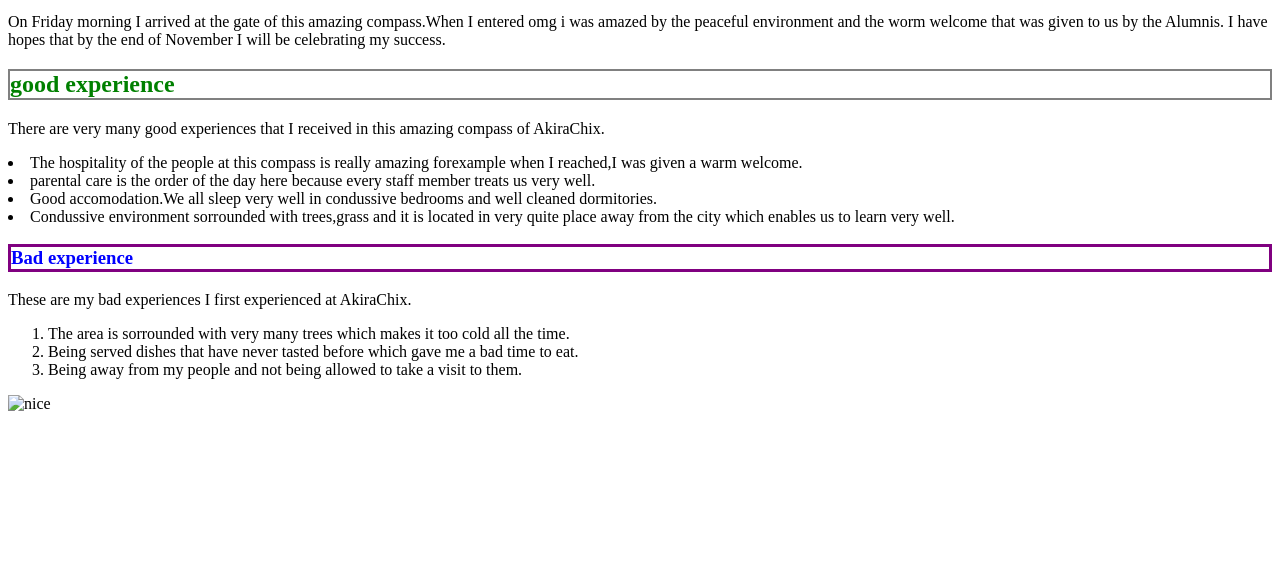
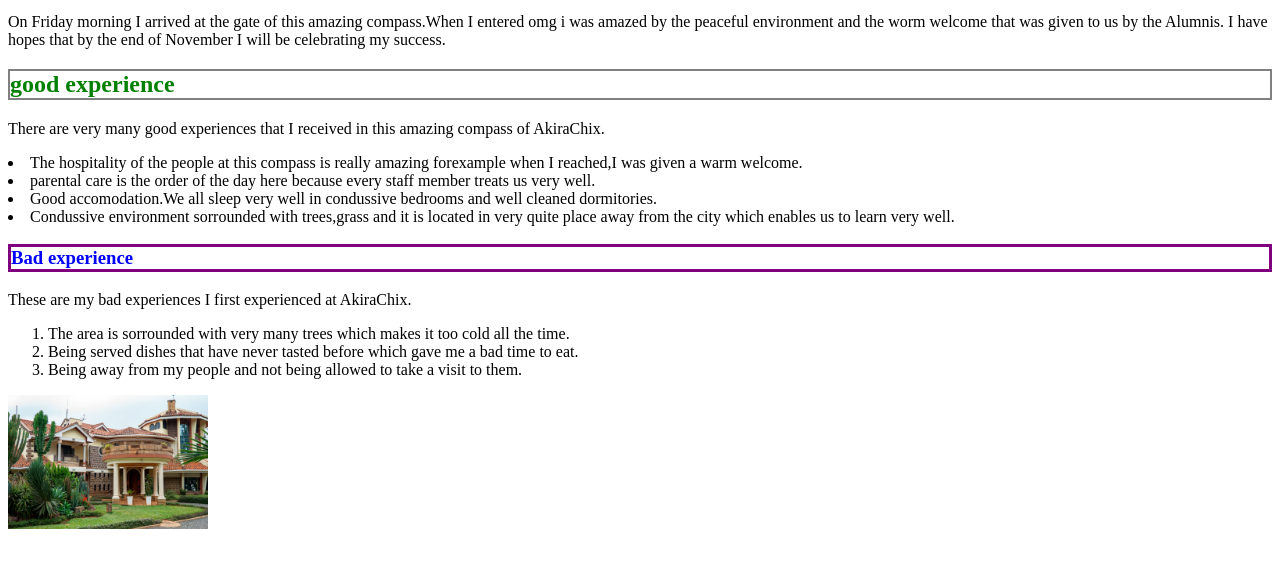
Before and after one commit to nalunkumazaharah/Kevin, a plain HTML site: page index.html in a window 1280 px wide. Shown: the part 103-670 px from the top of the page. Drawn offline with Linux system fonts and the light colour scheme; the site is published under a folder, as on GitHub Pages, so addresses that start at the root find nothing.

Commit message:
Create file inserted images

```diff
--- a/index.html
+++ b/index.html
@@ -24,7 +24,7 @@
             <li>Being served dishes that have never tasted before which gave me a bad time to eat.</li>
             <li>Being away from my people and not being allowed to take a visit to them.</li>
         </ol>
-    <img src="/Images/campus_view_thumbnail.jpg" alt="nice" width="200">
+    <img src="Images/campus_view_thumbnail.jpg" alt="nice" width="200">
 
 
 
```
Also changed, not shown: campus_view_thumbnail.jpg (deleted).
